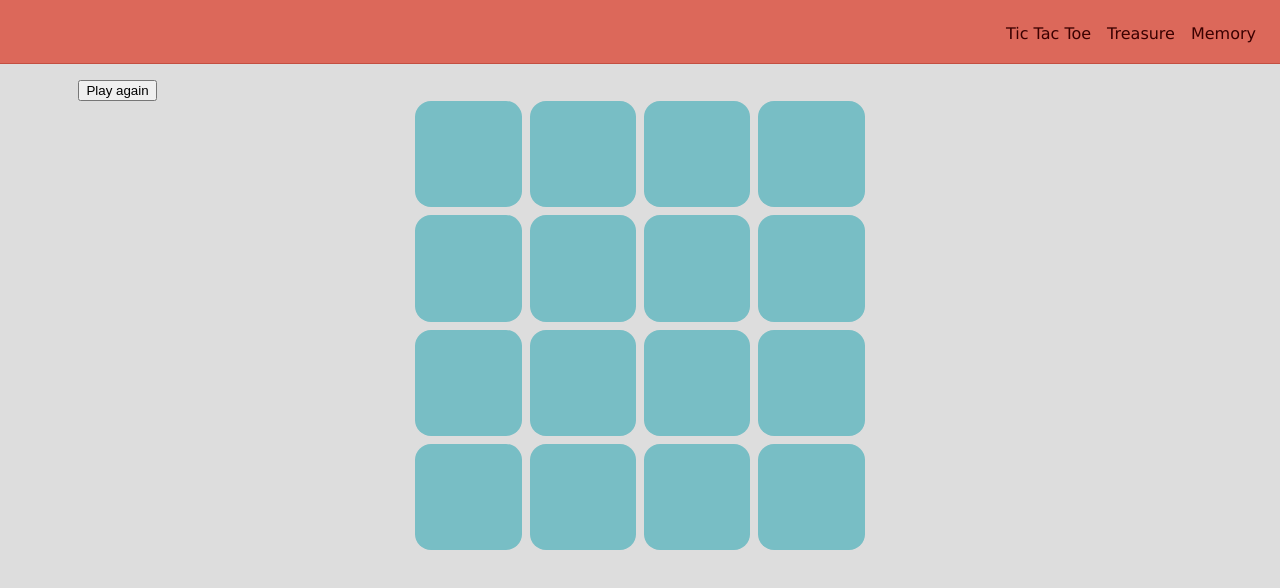
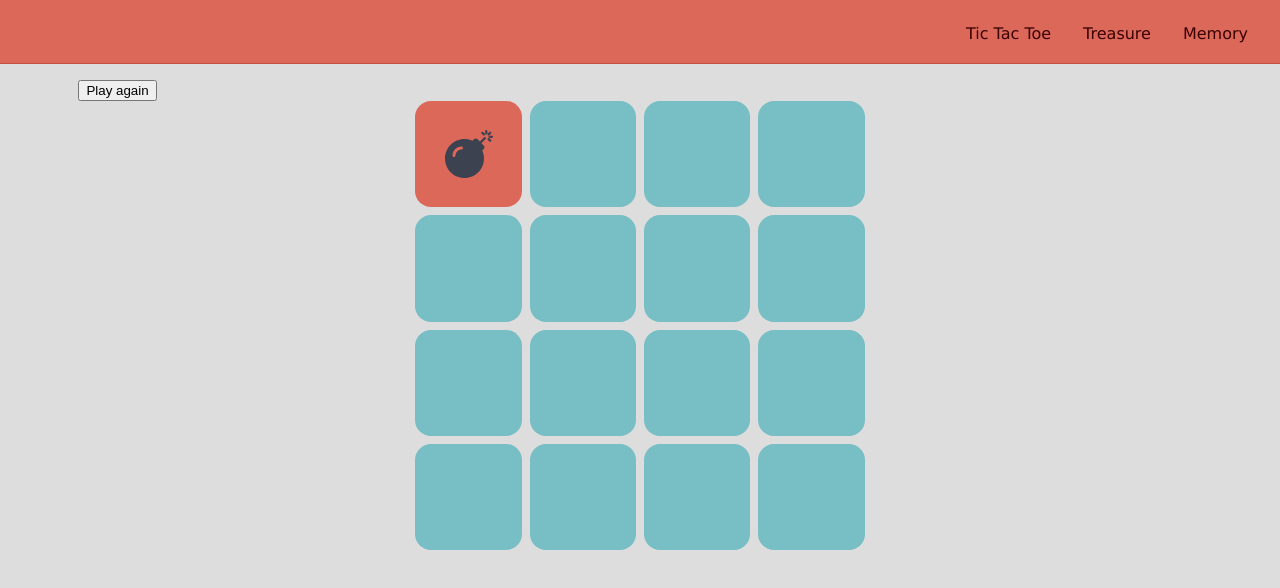
Before and after one commit to goskan93/playground, a React (Create React App) app: page /memory in a window 1280 px wide. Both pictures are taken after a click on the item 468 px from the left and 154 px from the top of the page. Shown: the top 588 px of the page. Built offline with nearby package versions, Linux system fonts and the light colour scheme.

Commit message:
memory game

```diff
--- a/src/containers/Layout/Header/Header.css
+++ b/src/containers/Layout/Header/Header.css
@@ -64,7 +64,7 @@
     text-decoration: none;
     height: 100%;
     box-sizing: border-box;
-    padding: 1.5rem 0.5rem;
+    padding: 1.5rem 1rem;
     color: #3a0000;
   }
   .Nav-Desktop a:last-child {
--- a/src/containers/Memory/Memory.css
+++ b/src/containers/Memory/Memory.css
@@ -26,17 +26,9 @@
   background-color: #dc685a;
 }
 
-.Disabled > li {
-  background-color: #3d4250;
-}
-
 .Memory-Grid li:not(.Open):hover {
   background-color: #3d4250;
   cursor: pointer;
-}
-
-.Disabled li:not(.Open):hover {
-  cursor: not-allowed;
 }
 
 .Memory-Grid li::after {
--- a/src/containers/Memory/Memory.js
+++ b/src/containers/Memory/Memory.js
@@ -1,24 +1,77 @@
-import React, { useState } from "react";
+import React, { useState, useEffect } from "react";
 import "./Memory.css";
 import { FaCat, FaGem, FaAnchor, FaAppleAlt, FaBabyCarriage, FaBalanceScale, FaBomb, FaCannabis } from "react-icons/fa";
+import { generateRandom } from "../../utility/treasureGridGenerator";
 
 const Memory = () => {
+  const [gameGrid, setGameGrid] = useState({});
   const [gameFinished, setGameFinished] = useState(false);
   const [guessArray, setGuessArray] = useState(Array(16).fill(false));
   const [checked, setChecked] = useState([]);
-  const onClickBox = () => {};
-  const onResetGame = () => {};
+  const [countScore, setScore] = useState(0);
+
+  useEffect(() => {
+    onSetGame();
+  }, []);
+
+  const onSetGame = () => {
+    let gameGrid = {};
+    const icons = [FaCat, FaGem, FaAnchor, FaAppleAlt, FaBabyCarriage, FaBalanceScale, FaBomb, FaCannabis];
+    icons.forEach((Icon) => {
+      let i = 0;
+      while (i < 2) {
+        let index = generateRandom(15);
+        if (!gameGrid[index]) {
+          gameGrid[index] = Icon;
+          i++;
+        }
+      }
+    });
+    console.log(gameGrid);
+    setGameGrid(gameGrid);
+  };
+
+  const onClickBox = (index) => {
+    const updateChecked = [...checked, index];
+    setChecked(updateChecked);
+    if (updateChecked.length === 2) {
+      setScore((prevScore) => prevScore + 1);
+      setTimeout(() => {
+        if (gameGrid[updateChecked[0]] === gameGrid[updateChecked[1]]) {
+          let updatedGuesArray = guessArray;
+          updatedGuesArray[updateChecked[0]] = true;
+          updatedGuesArray[updateChecked[1]] = true;
+          setGuessArray(updatedGuesArray);
+          if (updatedGuesArray.filter((x) => !x).length === 0) {
+            setGameFinished(true);
+          }
+        }
+        setChecked([]);
+      }, 500);
+    }
+  };
+  const onResetGame = () => {
+    setGameFinished(false);
+    onSetGame();
+    setGuessArray(Array(16).fill(false));
+    setChecked([]);
+  };
 
   return (
     <div className="Treasure-Container">
       <button onClick={onResetGame}>Play again</button>
-
-      <ul className={gameFinished ? "Memory-Grid Disabled" : "Memory-Grid"}>
+      {gameFinished && <span>You finished! Your score: {countScore}</span>}
+      <ul className="Memory-Grid">
         {Array(16)
           .fill()
           .map((_, index) => {
             let className = checked.includes(index) || guessArray[index] ? "Open" : "";
-            return <li onClick={() => onClickBox(index)} key={index} className={className}></li>;
+            let Icon = gameGrid[index];
+            return (
+              <li onClick={() => onClickBox(index)} key={index} className={className}>
+                {className && <Icon size="3rem" />}
+              </li>
+            );
           })}
       </ul>
     </div>
--- a/src/utility/treasureGridGenerator.js
+++ b/src/utility/treasureGridGenerator.js
@@ -1,13 +1,13 @@
 // ExAMPLE const grid = [3, 4, 3, 2, 1, 2, 3, 2, 3, 2, 1, 2, 3, 4, 3, 2, 3, 2, 3, 2, 3, 4, 3, 2, 1];
 
-const generateRandom = () => {
-  return Math.round(Math.random() * 24) + 0;
+export const generateRandom = (max) => {
+  return Math.round(Math.random() * max) + 0;
 };
 
 const generateTreasureGrid = () => {
   let grid = new Array(25);
   while (grid.filter(Boolean).length < 3) {
-    let index = generateRandom();
+    let index = generateRandom(24);
     if (!grid[index]) {
       grid[index] = 4;
     }
```
